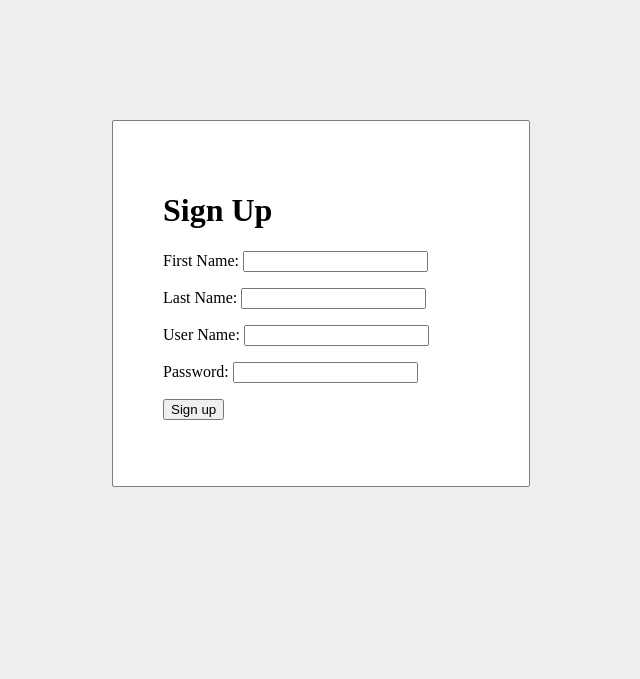
After one commit to ragupari/EC2-webserver, a PHP site: page /sign-up.php in a window 1280 px wide. The commit adds this page. Shown: the top 679 px of the page, without its empty margins (319-959 px from the left). Run offline with PHP 8.4, Linux system fonts and the light colour scheme.

Commit message:
sign in and up pages

```diff
--- a/connection.php
+++ b/connection.php
@@ -1,5 +1,5 @@
 <?php
-    $host = "localhosts";
+    $host = "localhost";
     $user = "root";
     $password = '';
     $db_name = "login";
--- a/index.php
+++ b/sign-in.php
@@ -1,6 +1,6 @@
 <html>
 <head>
-    <title>PHP login system</title>
+    <title>Sign-in page</title>
     <link rel = "stylesheet" type = "text/css" href = "style.css">
 </head>
 <body>
@@ -16,7 +16,7 @@
                 <input type = "password" id ="pass" name  = "pass" />
             </p>
             <p>
-                <input type =  "submit" id = "btn" value = "Login" />
+                <input type =  "submit" id = "sign_in_btn" name="sign_in_btn" value = "Sign In" />
             </p>
         </form>
     </div>
@@ -26,7 +26,7 @@
                 var id=document.f1.user.value;
                 var ps=document.f1.pass.value;
                 if(id.length=="" && ps.length=="") {
-                    alert("User Name and Password fields are empty");
+                    alert("Fields cannot be empty");
                     return false;
                 }
                 else
--- /dev/null
+++ b/sign-up.php
@@ -0,0 +1,46 @@
+<html>
+<head>
+    <title>Sign-up page</title>
+    <link rel = "stylesheet" type = "text/css" href = "style.css">
+</head>
+<body>
+    <div id = "frm">
+        <h1>Sign Up</h1>
+        <form name="f1" action = "authentication.php" onsubmit = "return validation()" method = "POST">
+            <p>
+                <label> First Name: </label>
+                <input type = "text" id ="fname" name  = "fname" />
+            </p>
+            <p>
+                <label> Last Name: </label>
+                <input type = "text" id ="lname" name  = "lname" />
+            </p>
+            <p>
+                <label> User Name: </label>
+                <input type = "text" id ="sign_up_user" name  = "sign_up_user" />
+            </p>
+            <p>
+                <label> Password: </label>
+                <input type = "password" id ="sign_up_pass" name  = "sign_up_pass" />
+            </p>
+            <p>
+                <input type =  "submit" id = "sign_up_btn" value = "Sign up" name  = "sign_up_btn" />
+            </p>
+        </form>
+    </div>
+    <script>
+            function validation()
+            {
+                var user=document.f1.sign_up_user.value;
+                var pass=document.f1.sign_up_pass.value;
+                var fname=document.f1.fname.value;
+                var lname=document.f1.lname.value;
+                if(user.length=="" || pass.length=="" || fname.length=="" || lname.length=="") {
+                    alert("None of the fields can be empty");
+                    return false;
+                }
+                return true;
+            }
+        </script>
+</body>
+</html>
```
Also changed, not shown: authentication.php (+39 -2 lines).
